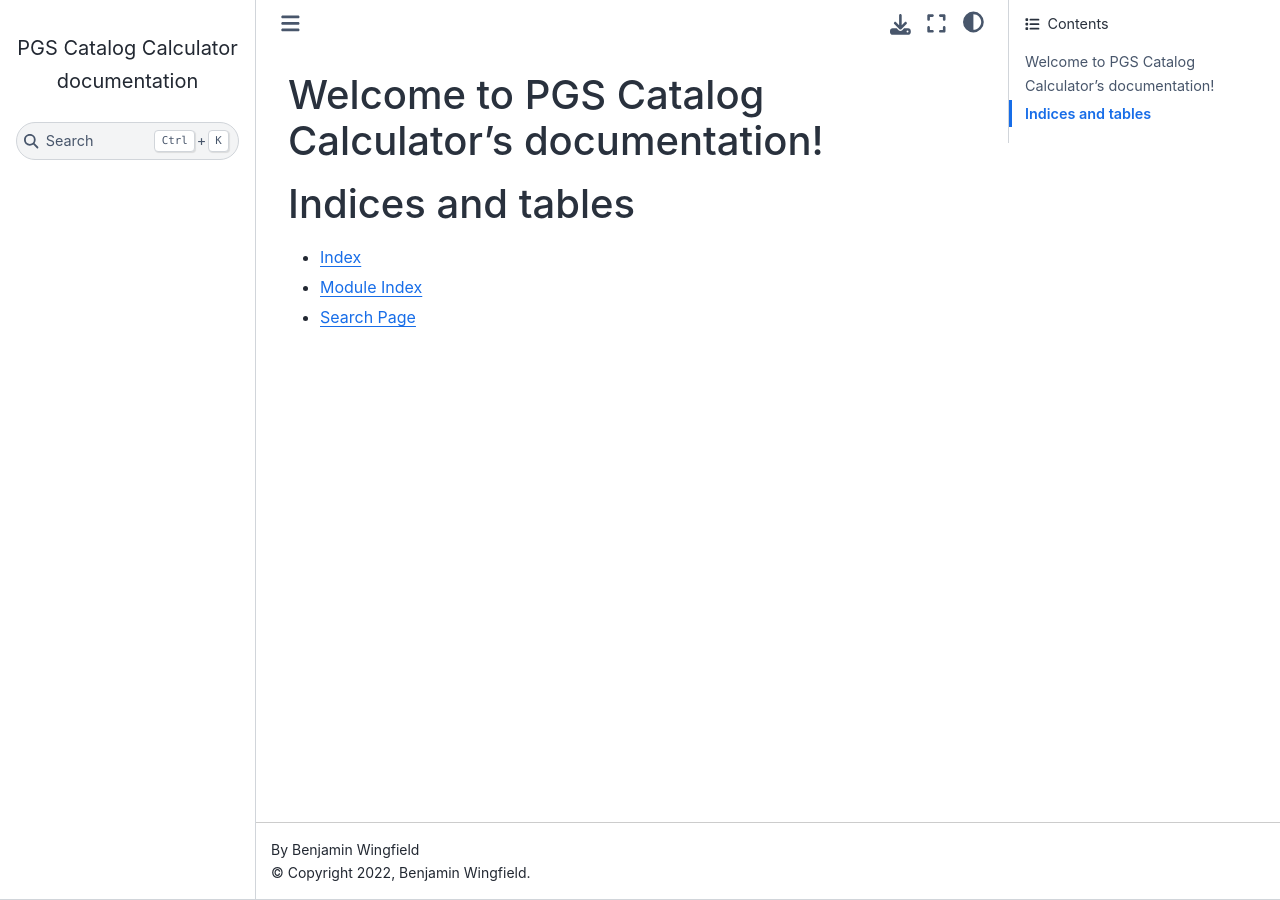
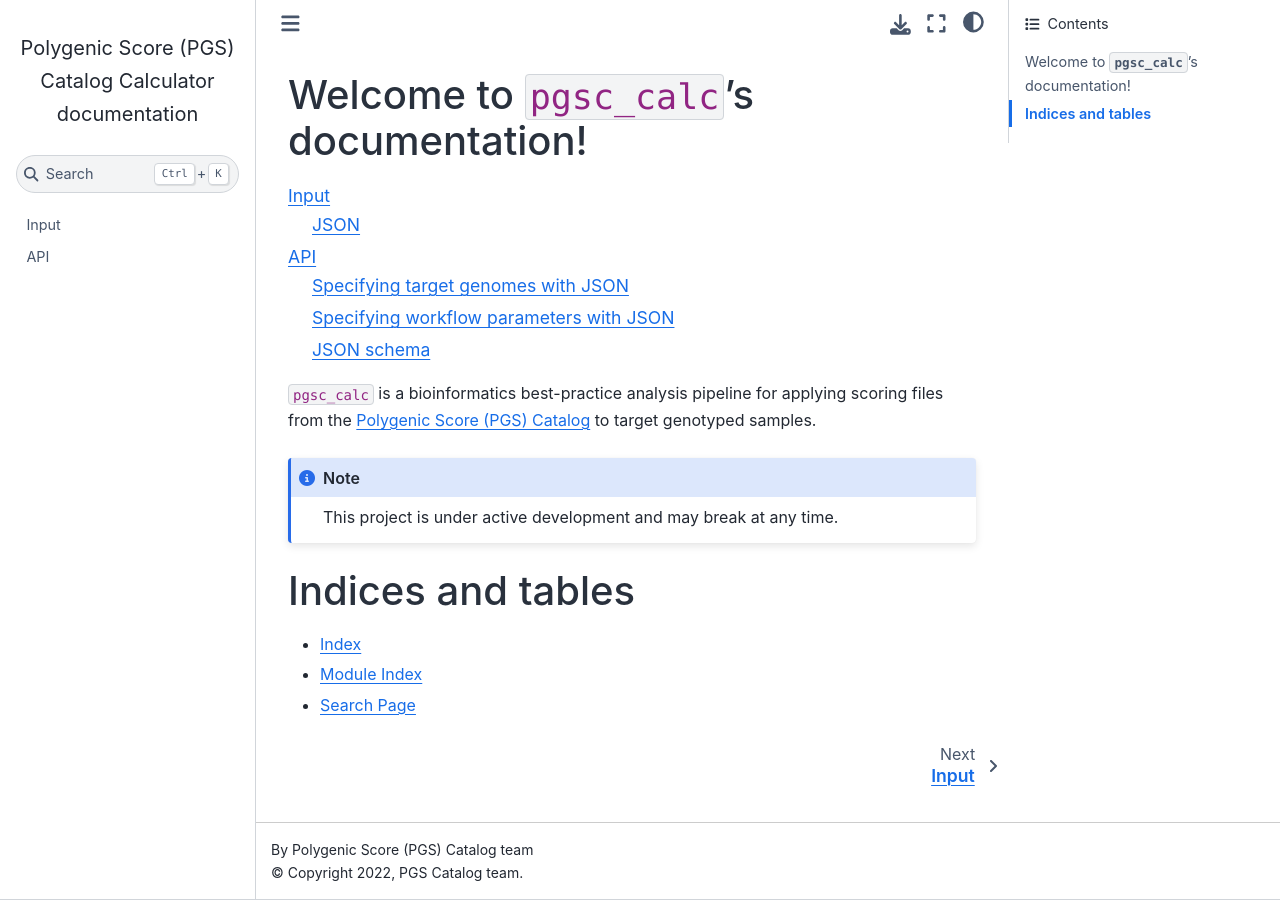
Before and after one commit to PGScatalog/pgsc_calc, a Sphinx documentation site: the page built from docs/index.rst, in a window 1280 px wide. Built offline with Sphinx 7.4.7 and the Sphinx Book theme 1.1.4, drawn with Linux system fonts in a browser that asks for light colours.

Commit message:
draft docs

```diff
--- /dev/null
+++ b/docs/api.rst
@@ -0,0 +1,45 @@
+API
+===
+
+``pgsc_calc`` is designed to be used in a terminal, but can also be launched
+programmatically on a Kubernetes cluster. To simplify this process,
+``pgsc_calc`` supports specifying target genomes and runtime parameters using
+JSON.
+
+
+Specifying target genomes with JSON
+-----------------------------------
+
+.. code-block:: json
+
+    {
+      "target_genomes": [
+        {
+          "sample": "example",
+          "vcf_path": "path.vcf.gz",
+          "chrom": 22
+        }
+      ]
+    }
+
+Target genomes are specified as a JSON array. Each element of the array must:
+
+- Contain an experiment identifier ("``sample``"). If genomic data are split
+  across multiple files (e.g. per chromosome), then this identifier must be the
+  same across split files
+- Contain a path to a block gzipped Variant Call Format file ("``vcf_path``")
+- Specify which chromosome the variants come from ("``chrom``"). If the data are
+  not split, then chrom can be null.
+
+The target genome array must contain at least one item, and each item must be
+unique.
+
+This JSON data must be saved to a file and used with the workflow parameter
+``--input`` in combination with ``--format json``. The file extension should end
+with ``.json``.
+
+Specifying workflow parameters with JSON
+----------------------------------------
+
+JSON schema
+-----------
--- a/docs/conf.py
+++ b/docs/conf.py
@@ -17,9 +17,9 @@
 
 # -- Project information -----------------------------------------------------
 
-project = 'PGS Catalog Calculator'
-copyright = '2022, Benjamin Wingfield'
-author = 'Benjamin Wingfield'
+project = 'Polygenic Score (PGS) Catalog Calculator'
+copyright = '2022, PGS Catalog team'
+author = 'Polygenic Score (PGS) Catalog team'
 
 
 # -- General configuration ---------------------------------------------------
--- a/docs/index.rst
+++ b/docs/index.rst
@@ -3,14 +3,23 @@
    You can adapt this file completely to your liking, but it should at least
    contain the root `toctree` directive.
 
-Welcome to PGS Catalog Calculator's documentation!
+Welcome to ``pgsc_calc``'s documentation!
 ==================================================
 
 .. toctree::
    :maxdepth: 2
-   :caption: Contents:
+
+   input
+   api
 
 
+``pgsc_calc`` is a bioinformatics best-practice analysis pipeline for applying
+scoring files from the `Polygenic Score (PGS)
+Catalog <https://www.pgscatalog.org/>`_ to target genotyped samples.
+
+.. note::
+
+   This project is under active development and may break at any time.
 
 Indices and tables
 ==================
--- /dev/null
+++ b/docs/input.rst
@@ -0,0 +1,7 @@
+Input
+======
+
+You need some stuff
+
+JSON
+----
```
